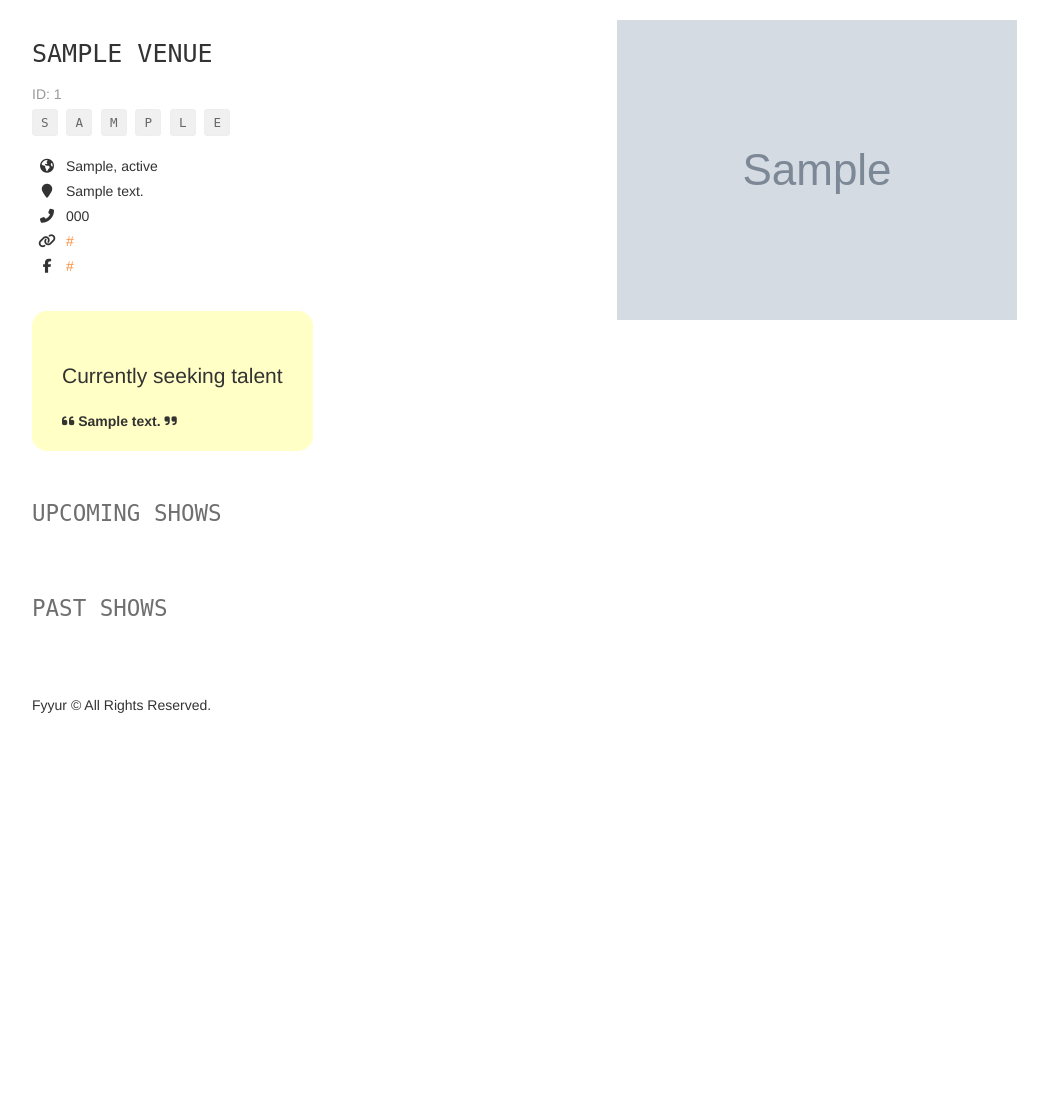
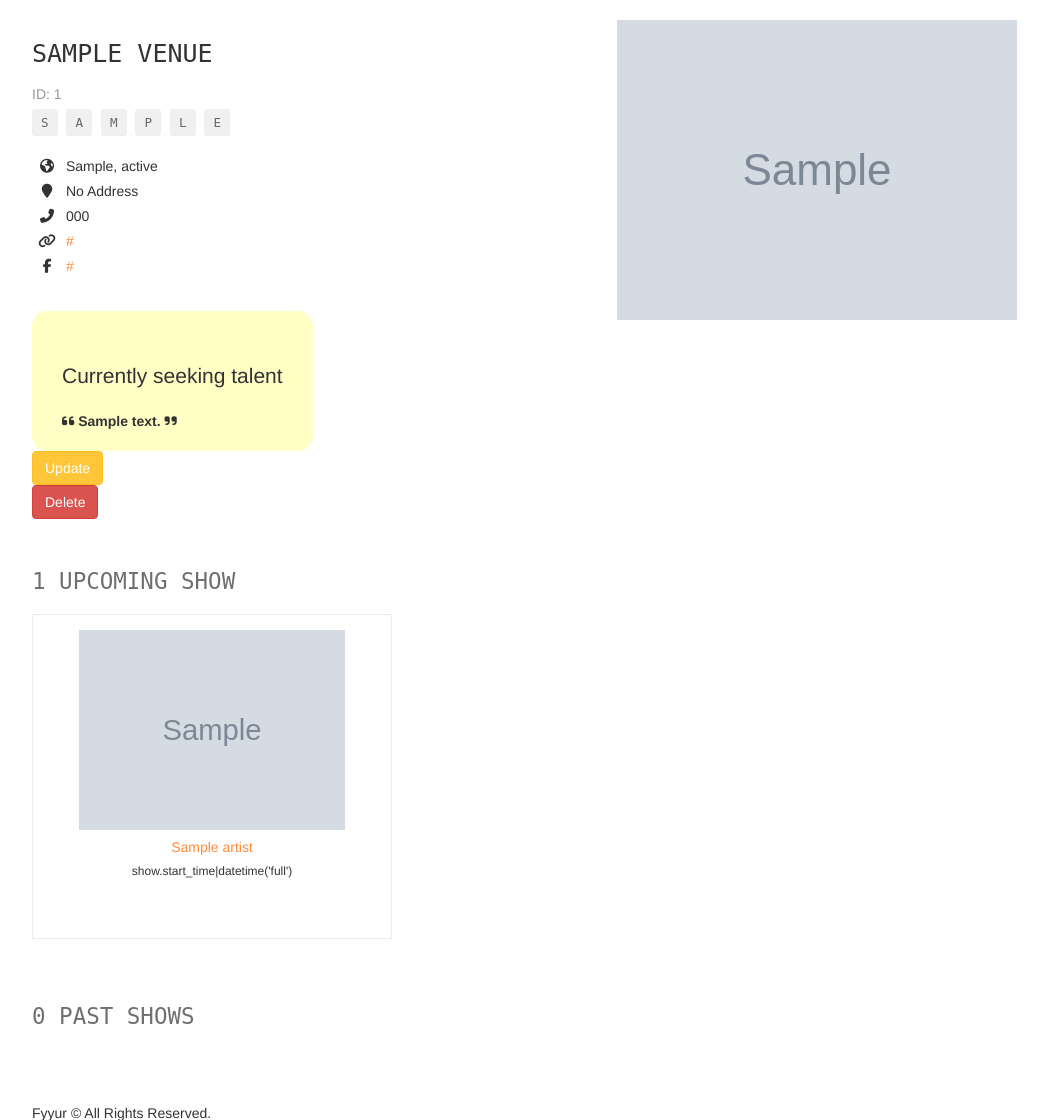
Before and after one commit to rugby8724/JW_Fyyur, a Flask app: page /venues/1 in a window 1280 px wide. Shown: the part 60-1180 px from the top of the page, without its empty margins (38-1086 px from the left). Before the commit the page ends 773 px from the top, so only its background shows below. Run offline with Flask 2, Linux system fonts and the light colour scheme; tables that the repository leaves empty hold one stand-in row (values such as "Sample post"); grey boxes marked "Sample" are stand-in pictures; some libraries are stand-ins or nearby versions.

Commit message:
Add upcoming/past shows to venues and artist

```diff
--- a/app.py
+++ b/app.py
@@ -44,7 +44,7 @@
     state = db.Column(db.String(120))
     address = db.Column(db.String(120))
     phone = db.Column(db.String(120))
-    genres = db.Column(db.String(120))
+    genres = db.Column(db.ARRAY(db.String(120)))
     image_link = db.Column(db.String(500))
     facebook_link = db.Column(db.String(120))
     website = db.Column(db.String(120))
@@ -62,7 +62,7 @@
     city = db.Column(db.String(120))
     state = db.Column(db.String(120))
     phone = db.Column(db.String(120))
-    genres = db.Column(db.String(120))
+    genres = db.Column(db.ARRAY(db.String(120)))
     image_link = db.Column(db.String(500))
     facebook_link = db.Column(db.String(120))
     website = db.Column(db.String(120))
@@ -81,6 +81,8 @@
                          cascade='all, delete-orphan'))
     artist = relationship('Artist', backref=backref('shows',
                          cascade='all, delete-orphan'))
+
+
 
     # TODO: implement any missing fields, as a database migration using Flask-Migrate
 
@@ -139,8 +141,41 @@
 def show_venue(venue_id):
   # shows the venue page with the given venue_id
   # TODO: replace with real venue data from the venues table, using venue_id
-  venue_info = Venue.query.get_or_404(venue_id)
-  return render_template('pages/show_venue.html', venue=venue_info)
+  venue = Venue.query.get_or_404(venue_id)
+
+  shows = Show.query.filter(Show.venue_id==venue_id).join(Artist, Show.artist_id == Artist.id).all()
+  upcoming_shows = [{
+    "artist_id": show.artist.id,
+    "artist_name": show.artist.name,
+    "artist_image_link": show.artist.image_link,
+    "start_time": show.start_time.strftime("%Y-%m-%d %H:%M:%S")
+  } for show in shows if show.start_time > datetime.now()]
+
+  past_shows = [{
+    "artist_id": show.artist.id,
+    "artist_name": show.artist.name,
+    "artist_image_link": show.artist.image_link,
+    "start_time": show.start_time.strftime("%Y-%m-%d %H:%M:%S")
+  } for show in shows if show.start_time <= datetime.now()]
+
+  response={
+    "id": venue.id,
+    "name": venue.name,
+    "genres": venue.genres,
+    "city": venue.city,
+    "state": venue.state,
+    "phone": venue.phone,
+    "website": venue.website,
+    "facebook_link": venue.facebook_link,
+    "seeking_talent": venue.seeking_talent,
+    "seeking_description": venue.seeking_description,
+    "image_link": venue.image_link,
+    "past_shows": past_shows,
+    "upcoming_shows": upcoming_shows,
+    "past_shows_count": len(past_shows),
+    "upcoming_shows_count": len(upcoming_shows),
+  }
+  return render_template('pages/show_venue.html', venue=response)
 
 #  Create Venue
 #  ----------------------------------------------------------------
@@ -222,14 +257,49 @@
       "count": data.count(),
       "data": data
     }
-    return render_template('pages/search_artists.html', results=response, search_term=request.form.get('search_term', ''))
+    return render_template('pages/search_artists.html', results=response,
+                           search_term=request.form.get('search_term', ''))
 
 @app.route('/artists/<int:artist_id>')
 def show_artist(artist_id):
   # shows the venue page with the given venue_id
   # TODO: replace with real venue data from the venues table, using venue_id
-  artist_info = Artist.query.get_or_404(artist_id)
-  return render_template('pages/show_artist.html', artist=artist_info)
+  artist = Artist.query.get_or_404(artist_id)
+  shows = Show.query.filter(Show.artist_id==artist_id).join(Venue, Show.venue_id == Venue.id).all()
+
+  upcoming_shows = [{
+    "venue_id": show.venue.id,
+    "venue_name": show.venue.name,
+    "venue_image_link": show.venue.image_link,
+    "start_time": show.start_time.strftime("%Y-%m-%d %H:%M:%S")
+  } for show in shows if show.start_time > datetime.now()]
+
+  past_shows = [{
+    "venue_id": show.venue.id,
+    "venue_name": show.venue.name,
+    "venue_image_link": show.venue.image_link,
+    "start_time": show.start_time.strftime("%Y-%m-%d %H:%M:%S")
+  } for show in shows if show.start_time <= datetime.now()]
+
+  response={
+    "id": artist.id,
+    "name": artist.name,
+    "genres": artist.genres,
+    "city": artist.city,
+    "state": artist.state,
+    "phone": artist.phone,
+    "website": artist.website,
+    "facebook_link": artist.facebook_link,
+    "seeking_venue": artist.seeking_venue,
+    "seeking_description": artist.seeking_description,
+    "image_link": artist.image_link,
+    "past_shows": past_shows,
+    "upcoming_shows": upcoming_shows,
+    "past_shows_count": len(past_shows),
+    "upcoming_shows_count": len(upcoming_shows),
+  }
+
+  return render_template('pages/show_artist.html', artist=response)
 
 #  Update
 #  ----------------------------------------------------------------
--- a/templates/pages/show_venue.html
+++ b/templates/pages/show_venue.html
@@ -46,7 +46,20 @@
 		<img src="{{ venue.image_link }}" alt="Venue Image" />
 	</div>
 </div>
+<div class="update_delete">
+	<a class="btn btn-primary" href='/venues/{{ venue.id }}/edit'>Update</a>
+	<form action="/venues/{{ venue.id }}" method="delete">
+            <input type="submit" value="Delete" class="btn btn-danger">
+          </form>
+</div>
 <section>
+	{% for show in shows %}
+	{% if venue.id == show.venue_id %}
+		{{ show.artist.name }}
+		{{ show.start_time }}
+		<br>
+	{% endif %}
+	{% endfor %}
 	<h2 class="monospace">{{ venue.upcoming_shows_count }} Upcoming {% if venue.upcoming_shows_count == 1 %}Show{% else %}Shows{% endif %}</h2>
 	<div class="row">
 		{%for show in venue.upcoming_shows %}
@@ -54,7 +67,7 @@
 			<div class="tile tile-show">
 				<img src="{{ show.artist_image_link }}" alt="Show Artist Image" />
 				<h5><a href="/artists/{{ show.artist_id }}">{{ show.artist_name }}</a></h5>
-				<h6>{{ show.start_time|datetime('full') }}</h6>
+				<h6> show.start_time|datetime('full') </h6>
 			</div>
 		</div>
 		{% endfor %}
@@ -68,7 +81,7 @@
 			<div class="tile tile-show">
 				<img src="{{ show.artist_image_link }}" alt="Show Artist Image" />
 				<h5><a href="/artists/{{ show.artist_id }}">{{ show.artist_name }}</a></h5>
-				<h6>{{ show.start_time|datetime('full') }}</h6>
+				<h6> show.start_time|datetime('full') </h6>
 			</div>
 		</div>
 		{% endfor %}
```
